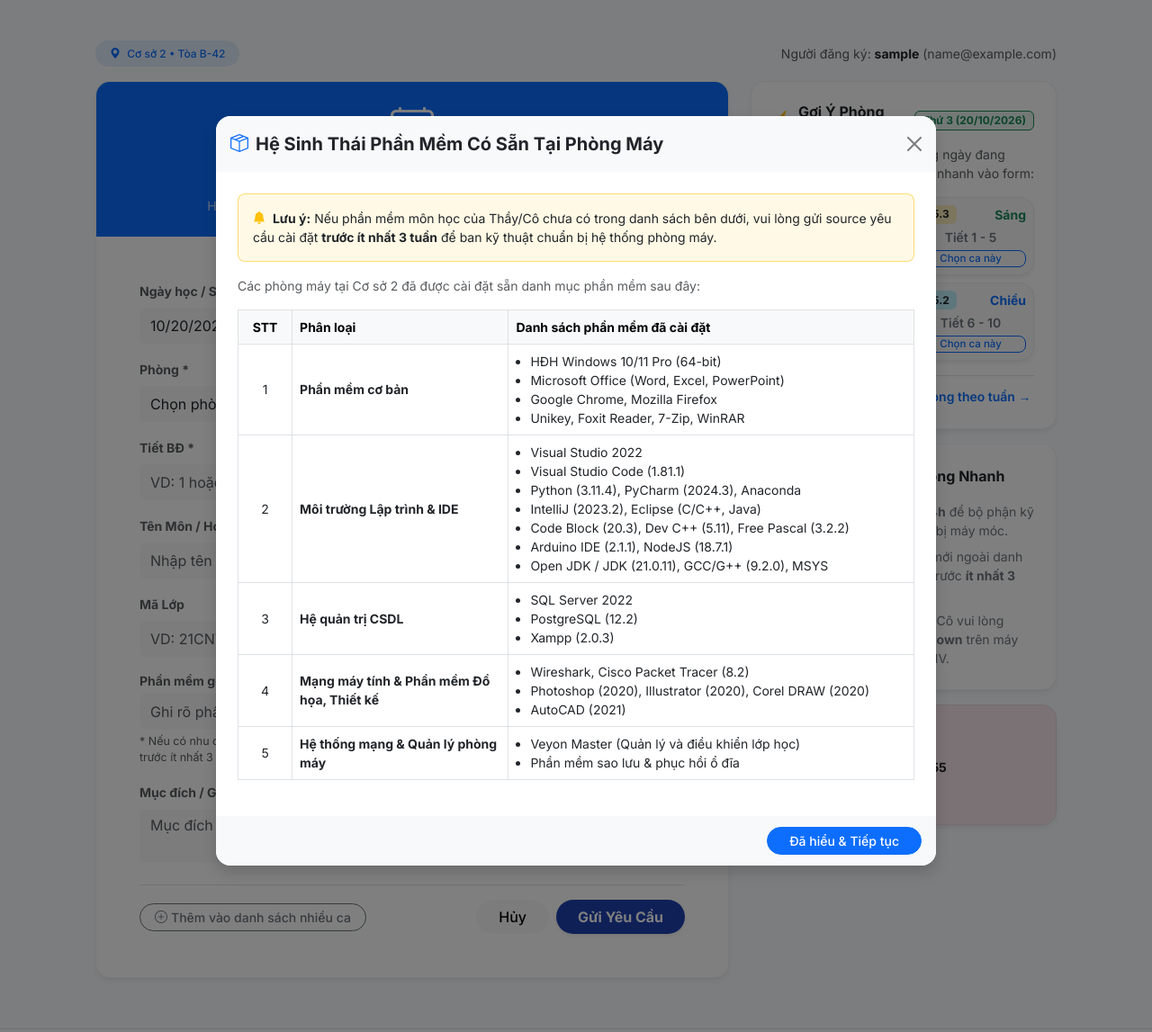
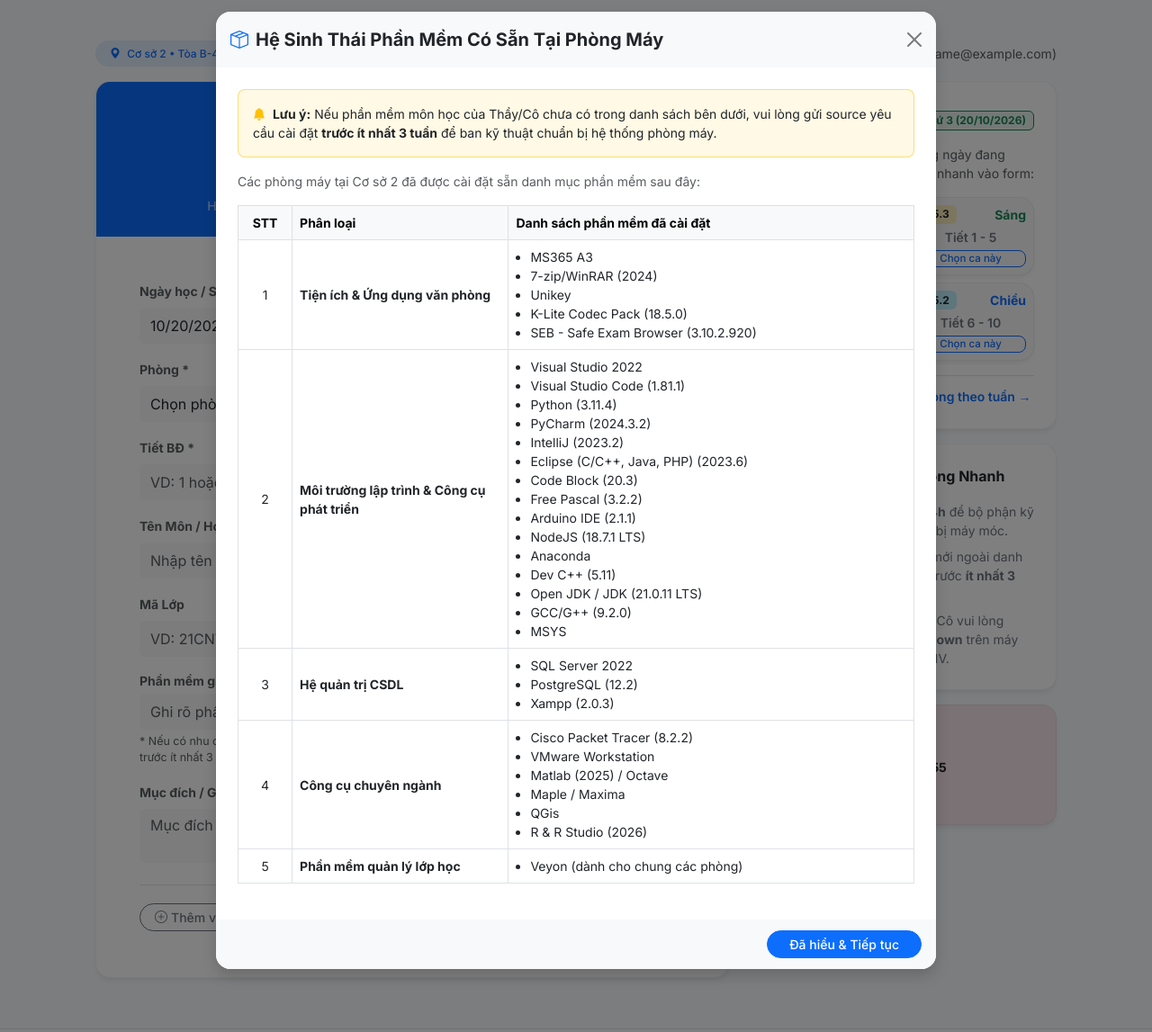
Before and after one commit to maihang-cloud/QLPhongMay, a Flask app: page /dang-ky-muon-phong in a window 1280 px wide, after a click on "Xem danh sách phần mềm có sẵn". Shown: the part 57-1204 px from the top of the page at 90% size. Run offline with Flask 3, Linux system fonts and the light colour scheme; the visitor is signed in with stand-in values (Sample User, id 1); data comes from the database, SQL or seed files in the repository.

Commit message:
Cap nhat danh sach phan mem chinh xac trong trang Dang ky

```diff
--- a/templates/booking.html
+++ b/templates/booking.html
@@ -255,28 +255,37 @@
                 <tbody>
                     <tr>
                         <td class="text-center">1</td>
-                        <td class="fw-bold">Phần mềm cơ bản</td>
+                        <td class="fw-bold">Tiện ích & Ứng dụng văn phòng</td>
                         <td>
                             <ul class="mb-0 ps-3">
-                                <li>HĐH Windows 10/11 Pro (64-bit)</li>
-                                <li>Microsoft Office (Word, Excel, PowerPoint)</li>
-                                <li>Google Chrome, Mozilla Firefox</li>
-                                <li>Unikey, Foxit Reader, 7-Zip, WinRAR</li>
+                                <li>MS365 A3</li>
+                                <li>7-zip/WinRAR (2024)</li>
+                                <li>Unikey</li>
+                                <li>K-Lite Codec Pack (18.5.0)</li>
+                                <li>SEB - Safe Exam Browser (3.10.2.920)</li>
                             </ul>
                         </td>
                     </tr>
                     <tr>
                         <td class="text-center">2</td>
-                        <td class="fw-bold">Môi trường Lập trình & IDE</td>
+                        <td class="fw-bold">Môi trường lập trình & Công cụ phát triển</td>
                         <td>
                             <ul class="mb-0 ps-3">
                                 <li>Visual Studio 2022</li>
                                 <li>Visual Studio Code (1.81.1)</li>
-                                <li>Python (3.11.4), PyCharm (2024.3), Anaconda</li>
-                                <li>IntelliJ (2023.2), Eclipse (C/C++, Java)</li>
-                                <li>Code Block (20.3), Dev C++ (5.11), Free Pascal (3.2.2)</li>
-                                <li>Arduino IDE (2.1.1), NodeJS (18.7.1)</li>
-                                <li>Open JDK / JDK (21.0.11), GCC/G++ (9.2.0), MSYS</li>
+                                <li>Python (3.11.4)</li>
+                                <li>PyCharm (2024.3.2)</li>
+                                <li>IntelliJ (2023.2)</li>
+                                <li>Eclipse (C/C++, Java, PHP) (2023.6)</li>
+                                <li>Code Block (20.3)</li>
+                                <li>Free Pascal (3.2.2)</li>
+                                <li>Arduino IDE (2.1.1)</li>
+                                <li>NodeJS (18.7.1 LTS)</li>
+                                <li>Anaconda</li>
+                                <li>Dev C++ (5.11)</li>
+                                <li>Open JDK / JDK (21.0.11 LTS)</li>
+                                <li>GCC/G++ (9.2.0)</li>
+                                <li>MSYS</li>
                             </ul>
                         </td>
                     </tr>
@@ -293,22 +302,24 @@
                     </tr>
                     <tr>
                         <td class="text-center">4</td>
-                        <td class="fw-bold">Mạng máy tính & Phần mềm Đồ họa, Thiết kế</td>
+                        <td class="fw-bold">Công cụ chuyên ngành</td>
                         <td>
                             <ul class="mb-0 ps-3">
-                                <li>Wireshark, Cisco Packet Tracer (8.2)</li>
-                                <li>Photoshop (2020), Illustrator (2020), Corel DRAW (2020)</li>
-                                <li>AutoCAD (2021)</li>
+                                <li>Cisco Packet Tracer (8.2.2)</li>
+                                <li>VMware Workstation</li>
+                                <li>Matlab (2025) / Octave</li>
+                                <li>Maple / Maxima</li>
+                                <li>QGis</li>
+                                <li>R & R Studio (2026)</li>
                             </ul>
                         </td>
                     </tr>
                     <tr>
                         <td class="text-center">5</td>
-                        <td class="fw-bold">Hệ thống mạng & Quản lý phòng máy</td>
+                        <td class="fw-bold">Phần mềm quản lý lớp học</td>
                         <td>
                             <ul class="mb-0 ps-3">
-                                <li>Veyon Master (Quản lý và điều khiển lớp học)</li>
-                                <li>Phần mềm sao lưu & phục hồi ổ đĩa</li>
+                                <li>Veyon (dành cho chung các phòng)</li>
                             </ul>
                         </td>
                     </tr>
```
